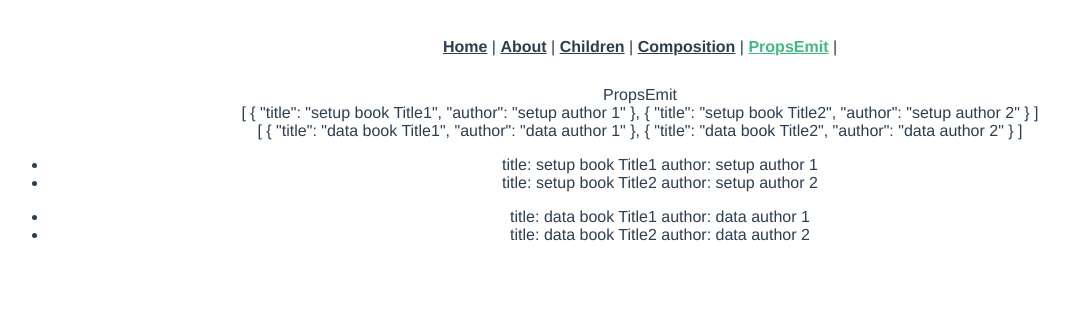
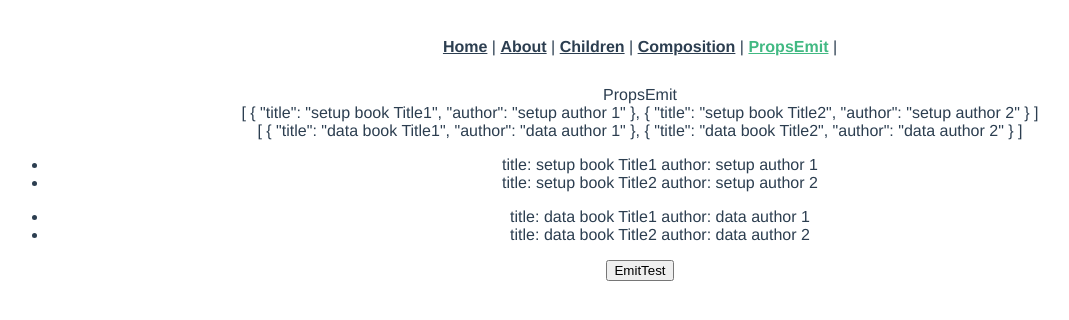
Before and after one commit to Arimuuuura/udemy-aoki-vue, a Vue app in the folder vue3/: page /props-emit in a window 1280 px wide. Shown: the top 320 px of the page, without its empty margins (0-1069 px from the left). Built offline with nearby package versions, Linux system fonts and the light colour scheme.

Commit message:
setup の emit

```diff
--- a/vue3/src/App.vue
+++ b/vue3/src/App.vue
@@ -6,7 +6,7 @@
     <router-link to="/composition">Composition</router-link> |
     <router-link to="/props-emit">PropsEmit</router-link> |
   </nav>
-  <router-view :setUpBooks="setUpBooks" :dataBooks="dataBooks" />
+  <router-view :setUpBooks="setUpBooks" :dataBooks="dataBooks" @custom-event="parentMethod" />
 </template>
 
 <script>
@@ -25,6 +25,11 @@ export default {
     ])
 
     return { setUpBooks }
+  },
+  methods: {
+    parentMethod(e) {
+      console.log(e);
+    }
   },
   data() {
     return {
--- a/vue3/src/views/PropsEmit.vue
+++ b/vue3/src/views/PropsEmit.vue
@@ -15,6 +15,7 @@
       author: {{ book.author }}
     </li>
   </ul>
+  <button @click="emitTest">EmitTest</button>
 </template>
 
 <script>
@@ -23,9 +24,18 @@ export default {
 		setUpBooks: Array,
 		dataBooks: Array
 	},
-	setup(props) {
+	setup(props, { emit }) {
 		console.log(props.setUpBooks);
 		console.log(props.dataBooks);
+
+		// emit
+		const emitTest = () => {
+			emit('custom-event', '子の値')
+		}
+
+		return {
+			emitTest
+		}
 	},
 }
 </script>
```
